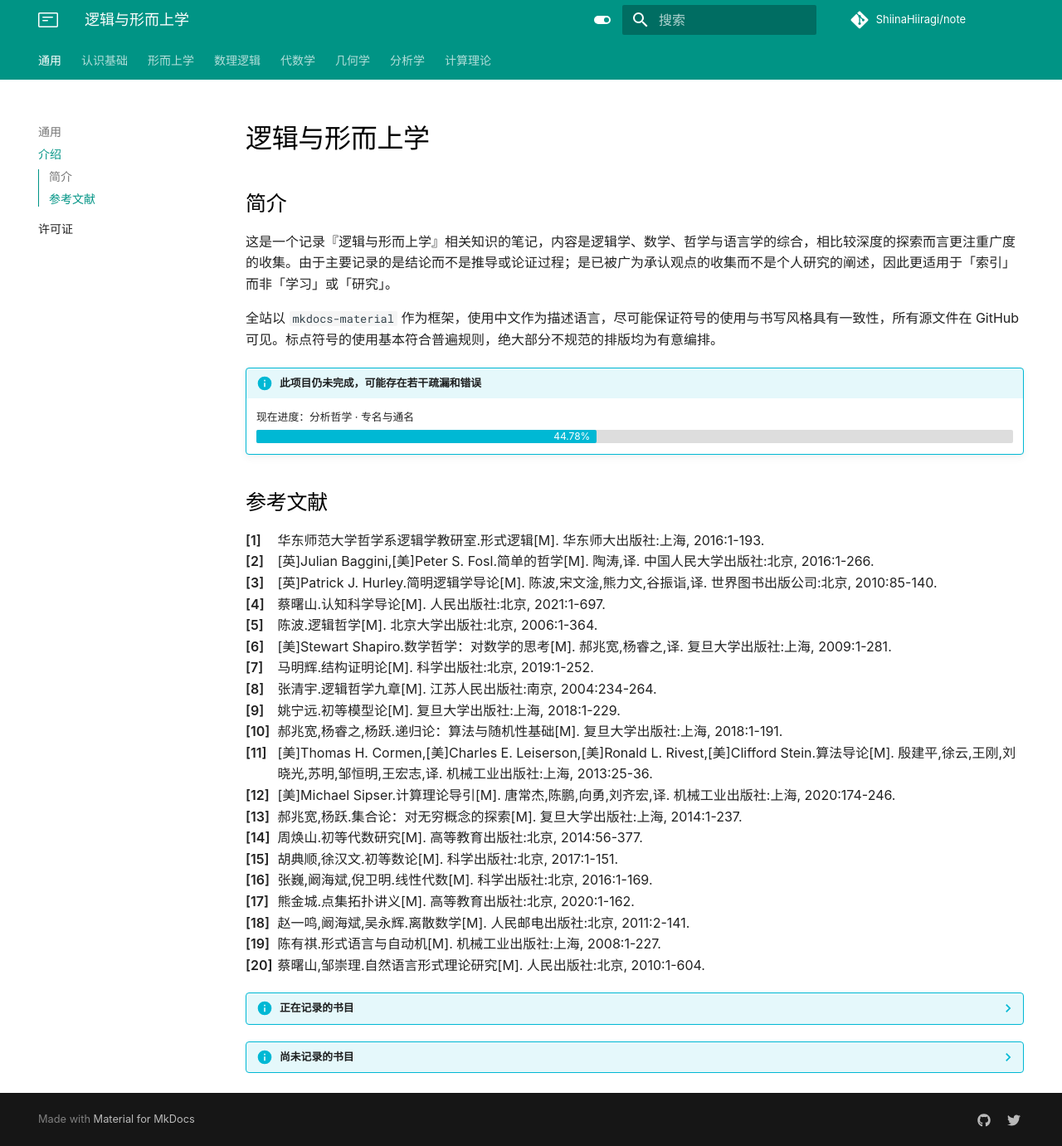
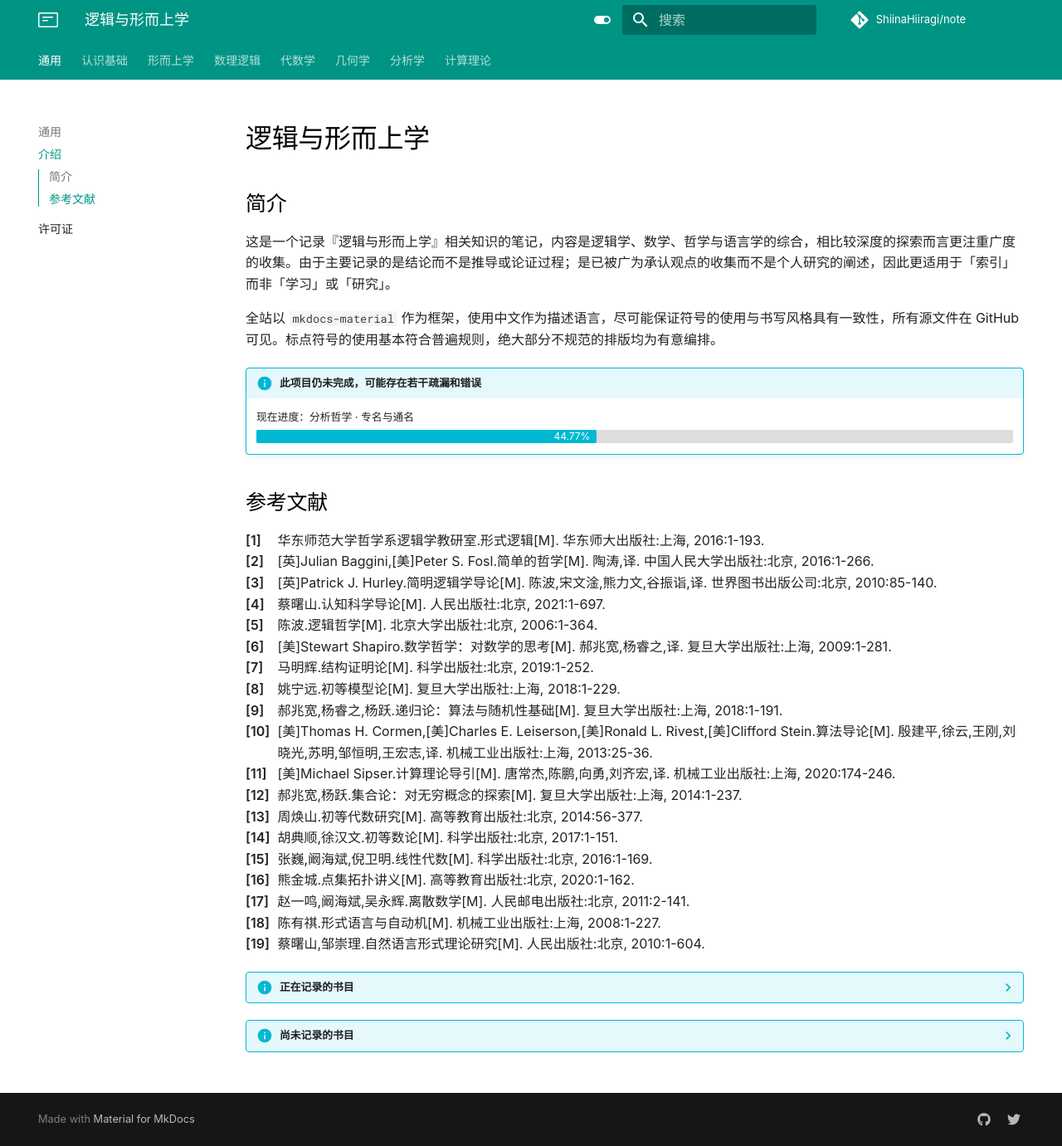
Before and after one commit to ShiinaHiiragi/note, an MkDocs documentation site: the page built from docs/index.md, in a window 1280 px wide and 1381 px high. Shown: the whole window at 83% size. Built offline with MkDocs 1.6.1 and Material for MkDocs 9.7.7, drawn with Linux system fonts in a browser that asks for light colours; comment, search, counter and statistics services are not loaded; some of the changed lines change nothing that is shown.

Commit message:
remove nc

```diff
--- a/docs/index.md
+++ b/docs/index.md
@@ -126,7 +126,7 @@
         locate: "南京",
         year: 2004,
         page: [234, 264],
-        plot: 1
+        plot: 0
     },
     {
         author: ["姚宁远"],
--- a/mkdocs.yml
+++ b/mkdocs.yml
@@ -89,7 +89,6 @@
     - 一、结构证明论:
       - 1 命题逻辑: logic/prf/prop.md
       - 2 一阶逻辑: logic/prf/pred.md
-      - 3 非经典逻辑: logic/prf/nc.md
     - 二、模型论:
       - 1 结构与模型: logic/mdl/mdl.md
     - 三、递归论:
```
